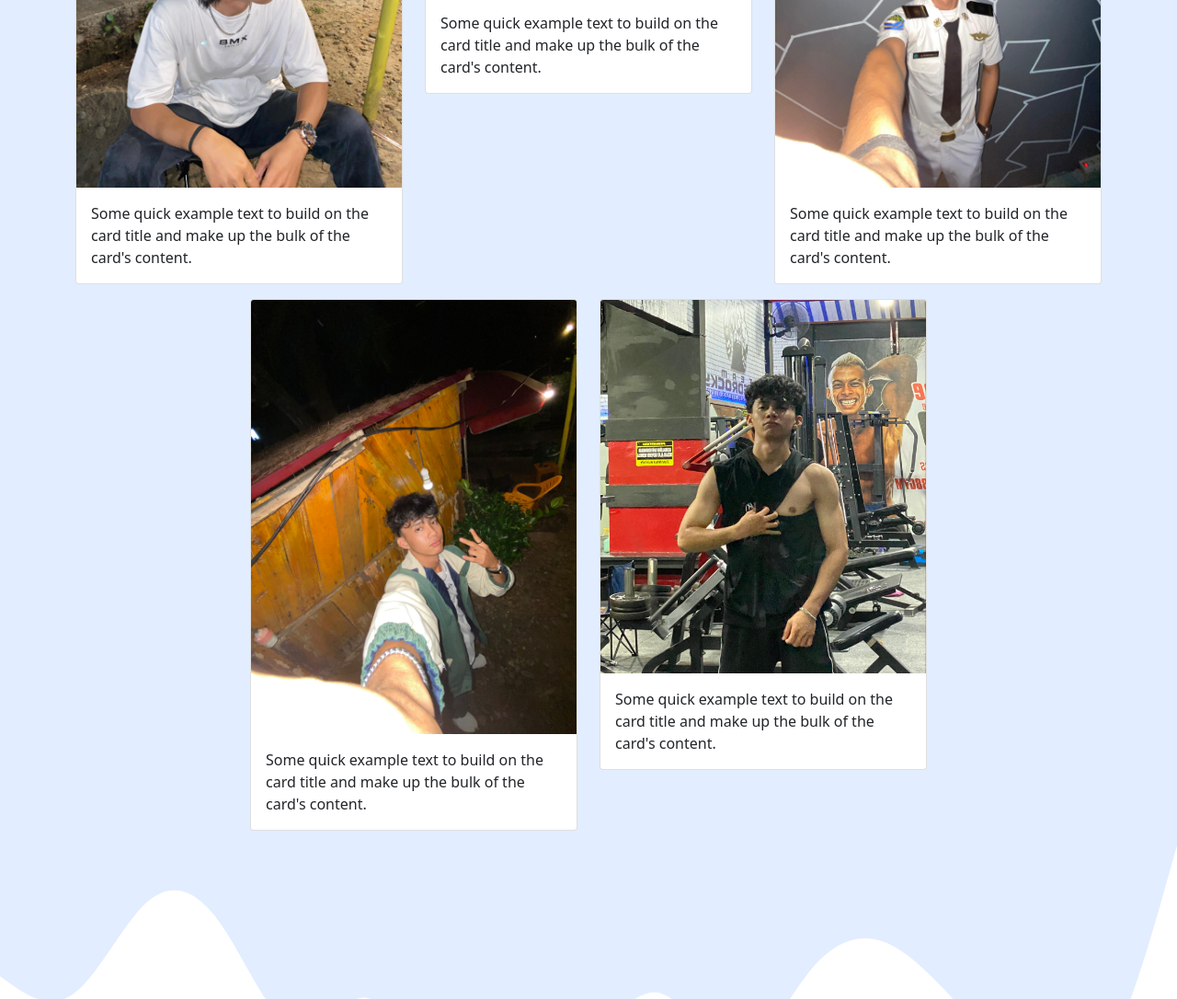
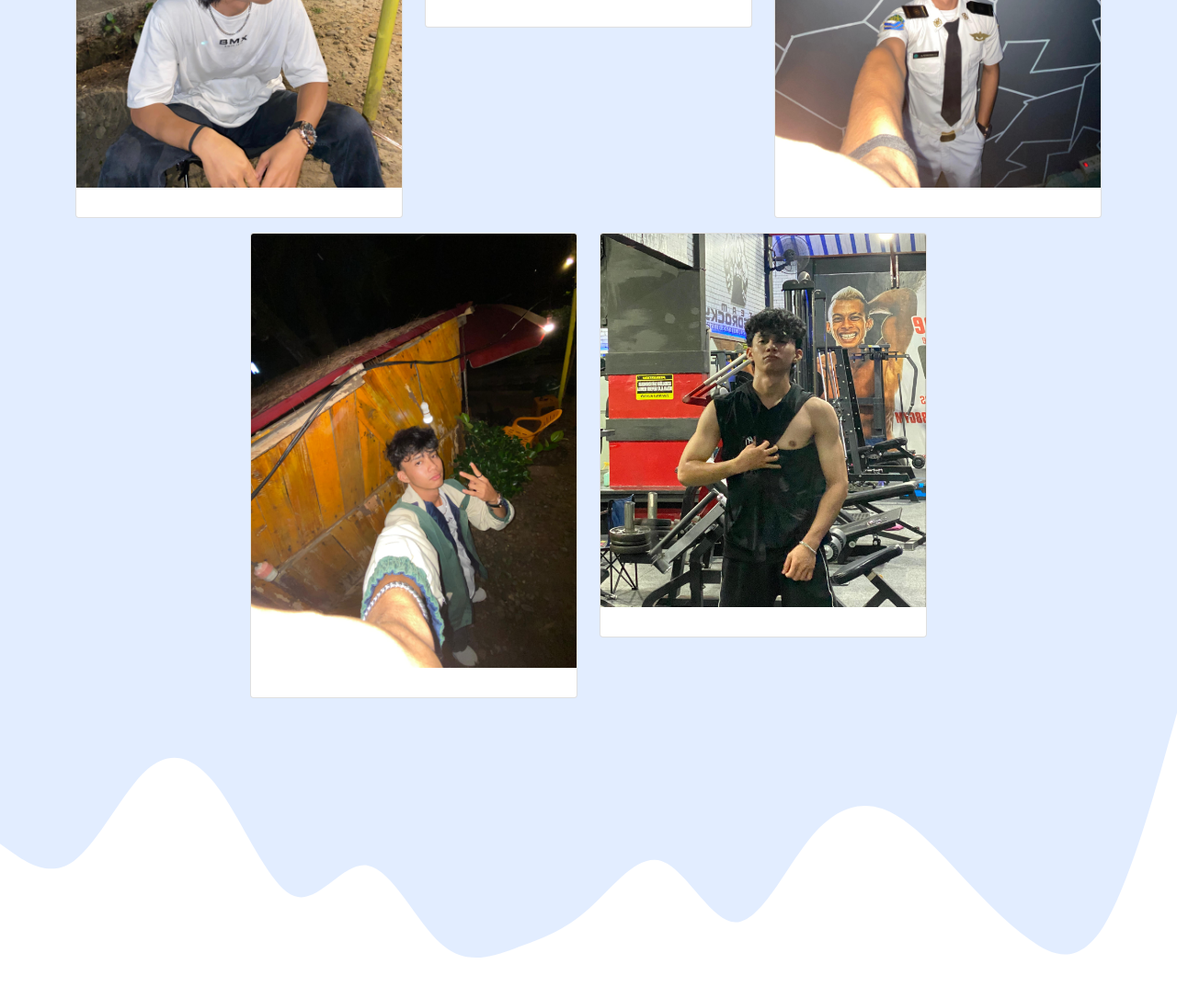
Before and after one commit to alpermayzon/Website-Personal.id, a plain HTML site: page index.html in a window 1280 px wide. Shown: the part 1985-3071 px from the top of the page at 92% size. Drawn offline with nearby package versions, Linux system fonts and the light colour scheme.

Commit message:
Update index.html

```diff
--- a/index.html
+++ b/index.html
@@ -102,7 +102,7 @@
             <div class="card">
               <img src="foto/galery 1 mayzon.jpeg" class="card-img-top" alt="Galery 1" />
               <div class="card-body">
-                <p class="card-text">Some quick example text to build on the card title and make up the bulk of the card's content.</p>
+                <p class="card-text"></p>
               </div>
             </div>
           </div>
@@ -110,7 +110,7 @@
             <div class="card">
               <img src="foto/galery 2 mayzon.jpeg" class="card-img-top" alt="Galery 2" />
               <div class="card-body">
-                <p class="card-text">Some quick example text to build on the card title and make up the bulk of the card's content.</p>
+                <p class="card-text"></p>
               </div>
             </div>
           </div>
@@ -118,7 +118,7 @@
             <div class="card">
               <img src="foto/galery 3 mayzon.jpeg" class="card-img-top" alt="Galery 3" />
               <div class="card-body">
-                <p class="card-text">Some quick example text to build on the card title and make up the bulk of the card's content.</p>
+                <p class="card-text"></p>
               </div>
             </div>
           </div>
@@ -126,7 +126,7 @@
             <div class="card">
               <img src="foto/galery 4 mayzon.jpeg" class="card-img-top" alt="Galery 4" />
               <div class="card-body">
-                <p class="card-text">Some quick example text to build on the card title and make up the bulk of the card's content.</p>
+                <p class="card-text"></p>
               </div>
             </div>
           </div>
@@ -134,7 +134,7 @@
             <div class="card">
               <img src="foto/galery 5 mayzon.jpeg" class="card-img-top" alt="Galery 5" />
               <div class="card-body">
-                <p class="card-text">Some quick example text to build on the card title and make up the bulk of the card's content.</p>
+                <p class="card-text"></p>
               </div>
             </div>
           </div>
```
